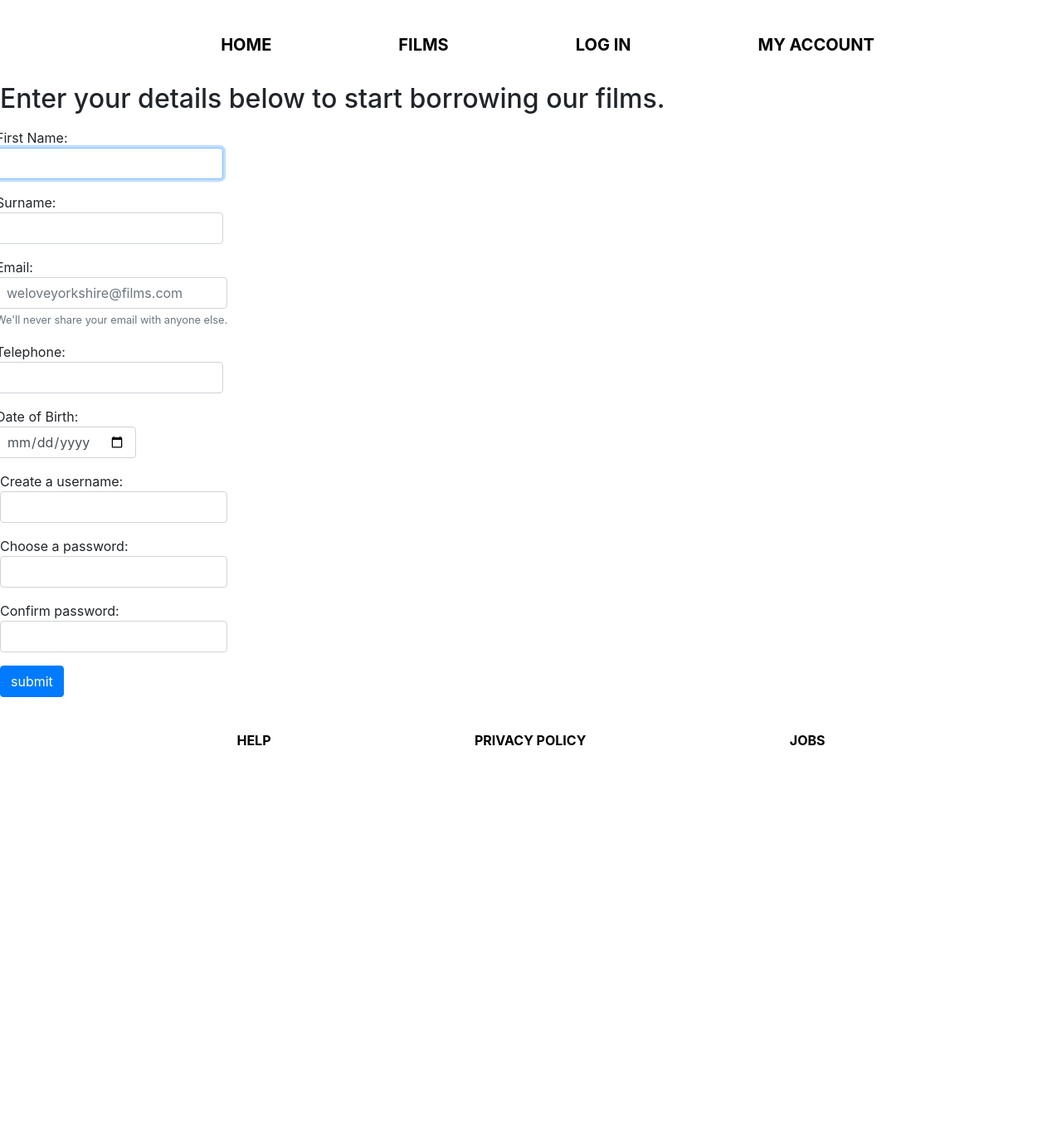
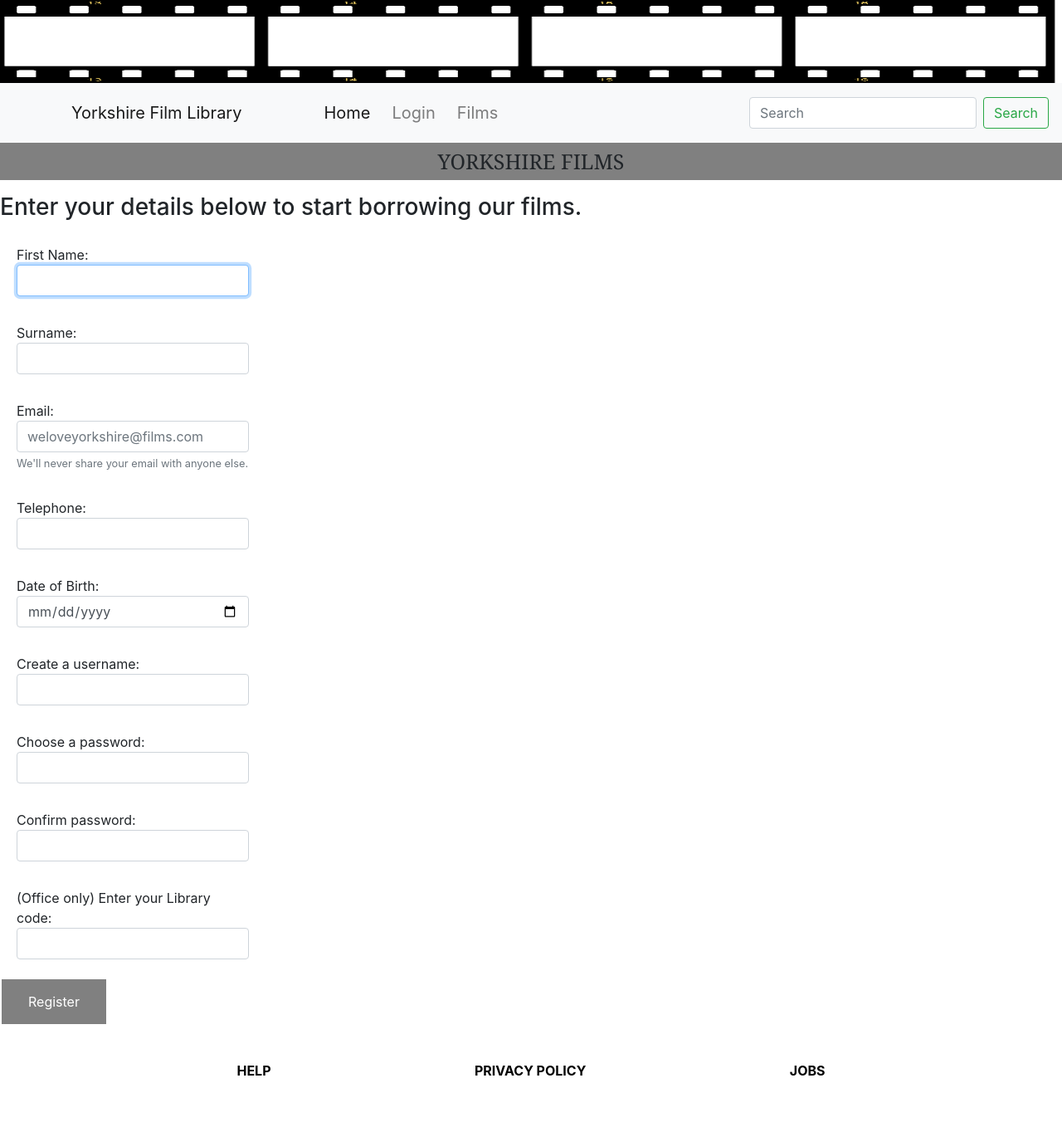
Before and after one commit to ofure-omo/Yorkshire-films, a PHP site: page /UserReg.php in a window 1280 px wide. Shown: the whole page at 83% size. Before the commit the page ends 898 px from the top, so only its background shows below. Run offline with PHP 8.4, Linux system fonts and the light colour scheme; some libraries are stand-ins or nearby versions.

Commit message:
Updated some validation and added some styling on UserReg, created Jobs page and linked to it from home, login and UserReg.

```diff
--- a/UserReg.php
+++ b/UserReg.php
@@ -10,12 +10,32 @@ include 'AutoLoader.php';
         echo "<h4>You have not submitted any data to the server</h4>";
         }
 
-
 ?>
 
 
 <!DOCTYPE html>
 <html>
+    <style>
+ .button {
+  background-color: grey; /* Green */
+  border: none;
+  color: white;
+  padding: 15px 32px;
+  text-align: center;
+  text-decoration: none;
+  display: inline-block;
+  font-size: 16px;
+  margin: 4px 2px;
+  cursor: pointer;
+}
+.pure-control-group {
+  width: 25%;
+  padding: 12px 20px;
+  margin: 8px 0;
+  box-sizing: border-box;
+ }
+
+    </style>
 <head>
         <meta charset="UTF-8">
         <title>Registration page</title>
@@ -30,43 +50,62 @@ include 'AutoLoader.php';
 </head>
 
 <body>
-        <!--navbar (hamburger menu)-->
-      <nav class = "nav main-nav">
-     <div class="toggle">
-        <i class= "fa fa-bars" aria-hidden="true"></i>
-      </div>
+<div class="headerLogo">
+        <img src="Images/reel.png", width="100%" height="100px" background-size: cover />
+    </div>
+    <nav class="navbar navbar-expand-lg navbar-light bg-light">
+        <a class="navbar-brand" href="#">Yorkshire Film Library</a>
+        <button class="navbar-toggler" type="button" data-toggle="collapse" data-target="#navbarSupportedContent" aria-controls="navbarSupportedContent" aria-expanded="false" aria-label="Toggle navigation">
+            <span class="navbar-toggler-icon"></span>
+        </button>
 
-      <!--navbar (normal)-->
-        <ul>
-          <li><a href= "home.php">HOME</a></li>
-          <li><a href= "films.php">FILMS</a></li>
-          <li><a href= "login.php">LOG IN</a></li>
-           <li><a href= "MembersAccount.php">MY ACCOUNT</a></li>
-        </ul>
-      </nav>
+        <div class="collapse navbar-collapse" id="navbarSupportedContent">
+            <ul class="navbar-nav mr-auto">
+                <li class="nav-item active">
+                    <a class="nav-link" href="Home.php">Home</a>
+                </li>
+                <li class="nav-item">
+                    <a class="nav-link" href="Login.php">Login</a>
+                </li>
+                <li class="nav-item">
+                    <a class="nav-link" href="Films.php">Films<span class="sr-only">(current)</span></a>
+                </li>
+            </ul>
+            <form class="form-inline my-2 my-lg-0">
+                <input class="form-control mr-sm-2" type="search" placeholder="Search" aria-label="Search">
+                <button class="btn btn-outline-success my-2 my-sm-0" type="submit">Search</button>
+            </form>
+        </div>
+    </nav>
+
+        <body>
+            <div class="sticky">
+                <h1 style="font: 25px Georgia, serif; line-height: 1.8;background-color:grey;" ><center> YORKSHIRE FILMS</center></h1>
+            </div>
+
     <p>
-    <h2>Enter your details below to start borrowing our films.  </h2>
+    <h3>Enter your details below to start borrowing our films.  </h3>
     </p>
 <div class="new-user">
     <form action="<?php echo $_SERVER['PHP_SELF']?>" method="POST">
-    <div class="form-row" >
-        <div class="form-group "col-md-auto">
+    <div class="pure-form pure-form-aligned" >
+        <div class="pure-control-group">
             First Name:<input type="text" class="form-control" name='firstname' autofocus="" required="">
             <div class='error'>
                 <?php echo $errors['firstname'] ?? '' ?>
             </div>
         </div>
     </div>
-    <div class="form-row">
-        <div class="form-group "col-md-auto">
+    <div class="pure-form pure-form-aligned">
+        <div class="pure-control-group">
             Surname:<input type="text" class="form-control" name='surname' required="">
             <div class='error'>
                 <?php echo $errors['surname'] ?? '' ?>
             </div>
         </div>
     </div>
-    <div class="form-row">
-        <div class="form-group "col-md-auto">
+    <div class="pure-form pure-form-aligned">
+        <div class="pure-control-group">
             Email:<input type="email" class="form-control" name='email' placeholder="weloveyorkshire@films.com" required="">
             <small id="emailHelp" class="form-text text-muted">We'll never share your email with anyone else.</small>
             <div class='error'>
@@ -74,8 +113,8 @@ include 'AutoLoader.php';
             </div>
         </div>
     </div>
-    <div class="form-row">
-        <div class="form-group "col-md-auto">
+    <div class="pure-form pure-form-aligned">
+        <div class="pure-control-group">
             Telephone:<input type="text" class="form-control" name='tel' required="">
             <div class='error'>
                 <?php echo $errors['tel'] ?? '' ?>
@@ -83,8 +122,8 @@ include 'AutoLoader.php';
         </div>
     </div>
 
-    <div class="form-row">
-        <div class="form-group "col-md-auto">
+    <div class="pure-form pure-form-aligned">
+        <div class="pure-control-group">
             Date of Birth:<input type="date" class="form-control" name='DOB' required="">
             <div class='error'>
                 <?php echo $errors['DOB'] ?? '' ?>
@@ -92,34 +131,45 @@ include 'AutoLoader.php';
         </div>
     </div>
 
-    <div class="form-row">
-        <div class="form-group col-md-auto" >
+    <div class="pure-form pure-form-aligned">
+        <div class="pure-control-group" >
             Create a username:<input type="text" class="form-control" name='username' required="">
             <div class='error'>
                 <?php echo $errors['username'] ?? '' ?>
             </div>
         </div>
     </div>
-    <div class="form-row">
-        <div class="form-group col-md-auto" >
+    <div class="pure-form pure-form-aligned">
+        <div class="pure-control-group" >
             Choose a password:<input type="password" class="form-control" name='password' required="">
             <div class='error'>
                 <?php echo $errors['password'] ?? '' ?>
             </div>
         </div>
     </div>
-    <div class="form-row">
-        <div class="form-group col-md-auto" >
+    <div class="pure-form pure-form-aligned">
+        <div class="pure-control-group" >
             Confirm password:<input type="password" class="form-control" name='password_confirm' required="">
             <div class='error'>
                 <?php echo $errors['password_confirm'] ?? '' ?>
             </div>
         </div>
+
     </div>
-      <input type="submit" value="submit" name= "submit" class="btn btn-primary">
-  </form>
-</div>
-<div class="container">
+    <div>
+        <div class="pure-form pure-form-aligned">
+            <div class="pure-control-group" >
+
+            (Office only) Enter your Library code:<input type="text" class="form-control" name='lib_code' id="lib_code">
+            <?php echo $errors['lib_code'] ?? '' ?>
+            </div>
+
+        </div>
+    </div>
+        <div class="pure-form pure-form-aligned">
+        <input type="submit" value="Register" name= "submit" class="button">
+        </div>
+        </form>
 
 </div>
 
@@ -127,15 +177,9 @@ include 'AutoLoader.php';
               <div class="info-container">
                 <p class="info"><a href="">HELP</a></p>
                 <p class="info"><a href="">PRIVACY POLICY</a></p>
-                <p class= "info"><a href="">JOBS</a></p>
+                <p class= "info"><a href="Jobs.php">JOBS</a></p>
               </div>
-
-              <div class="social-container">
-                <span class="icon" src="" href="" alt="twitter"></span>
-                <span class="icon" src="" href="" alt="instagram"></span>
-                <span class="icon" src="" href="" alt="facebook"></span>
-              </div>
-            </footer>
+  </footer>
     </body>
 </html>
 
--- a/home.php
+++ b/home.php
@@ -95,7 +95,7 @@
               <div class="info-container">
                 <p class="info"><a href="">HELP</a></p>
                 <p class="info"><a href="">PRIVACY POLICY</a></p>
-                <p class= "info"><a href="">JOBS</a></p>
+                <p class= "info"><a href="Jobs.php">JOBS</a></p>
               </div>
 
               <div class="social-container">
--- a/login.php
+++ b/login.php
@@ -86,7 +86,7 @@
             <div class="info-container">
               <p class="info"><a href="">HELP</a></p>
               <p class="info"><a href="">PRIVACY POLICY</a></p>
-              <p class= "info"><a href="">JOBS</a></p>
+              <p class= "info"><a href="Jobs.php">JOBS</a></p>
             </div>
 
             <div class="social-container">
```
Also changed, not shown: Class/User_validation.php (+20 -6 lines), Jobs.php (added, +67 -0 lines), Images/Ryan.jpg (added).
